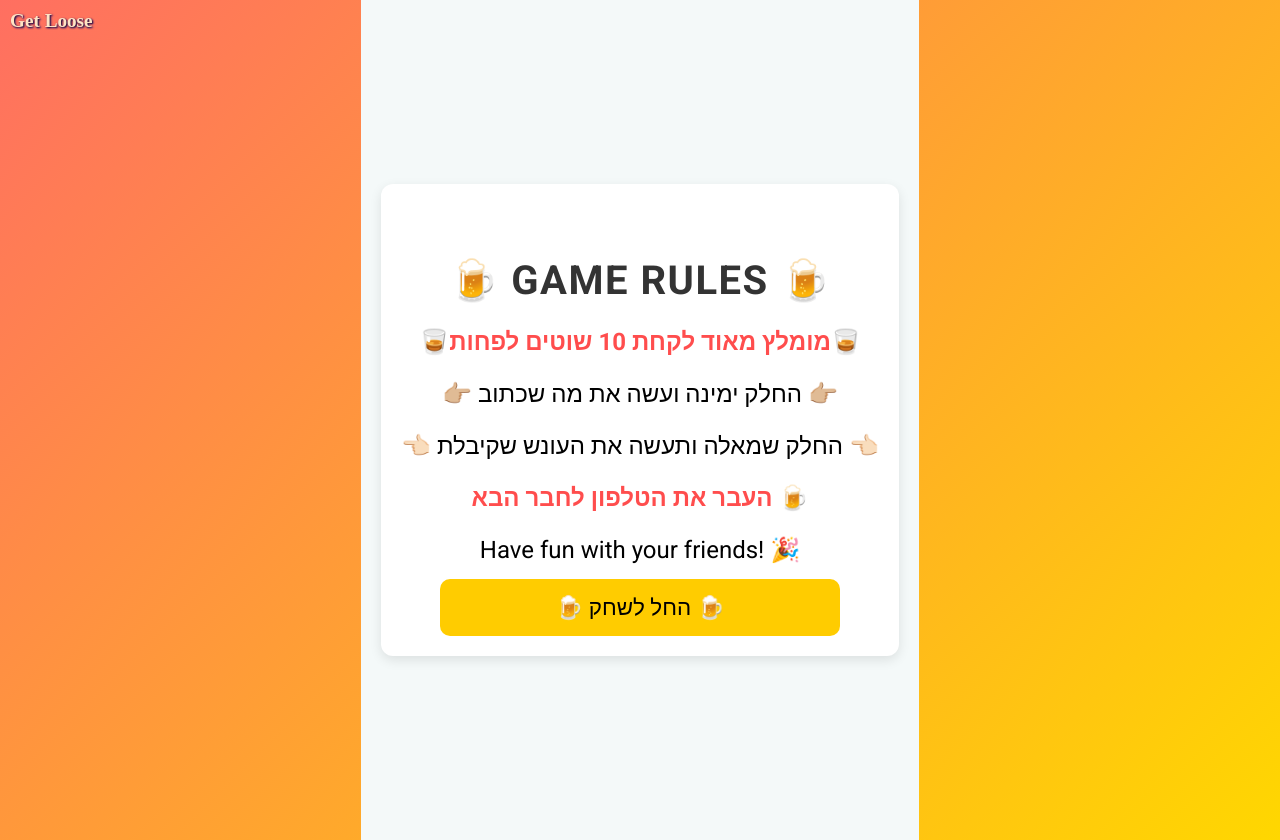
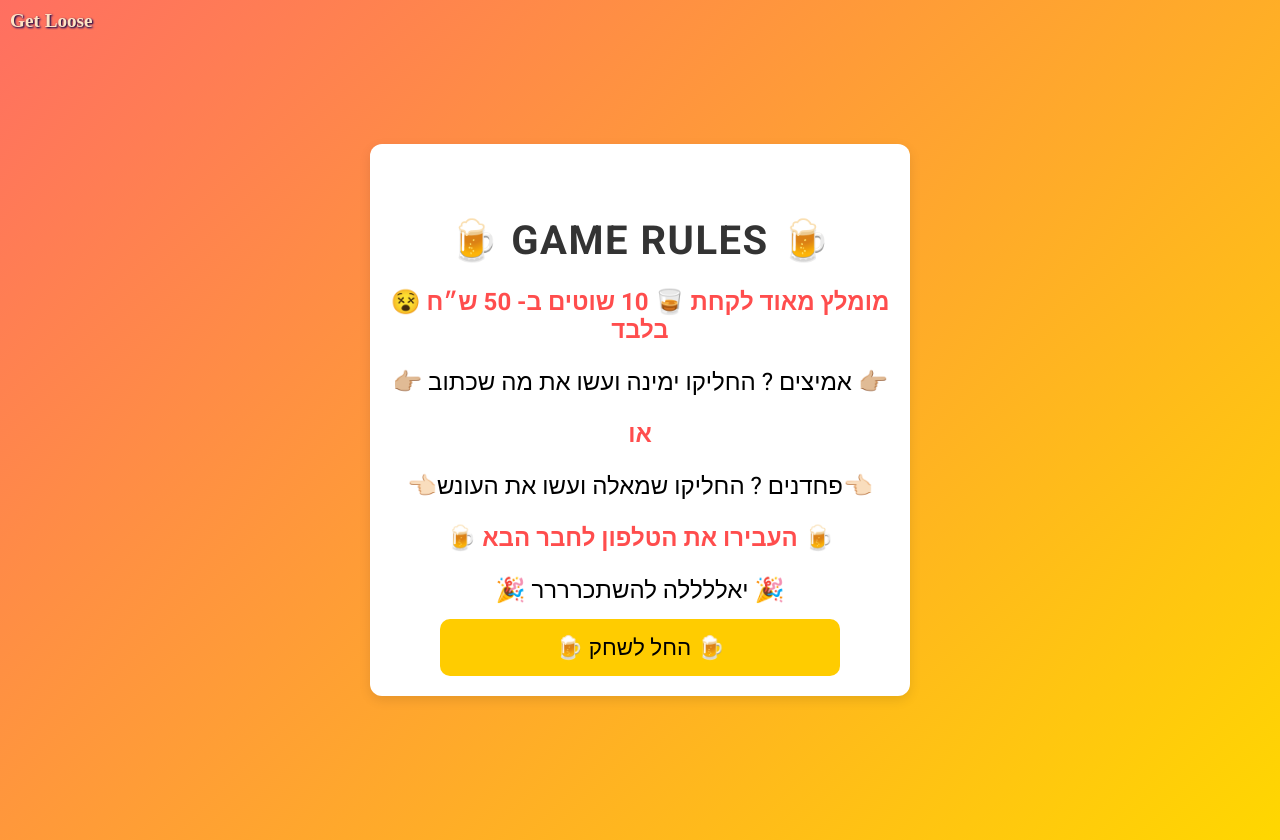
Before and after one commit to bergeron44/getLoose-client, a React (Create React App) app: page /InstructionStupid in a window 1280 px wide. Built offline with nearby package versions, Linux system fonts and the light colour scheme.

Commit message:
style update

```diff
--- a/src/pages/InstructionStupid.css
+++ b/src/pages/InstructionStupid.css
@@ -4,7 +4,7 @@
   justify-content: center;
   align-items: center;
   min-height: 100vh;
-  background-color: #f4f9f9;
+  background-color:linear-gradient(135deg, #ff6f61, #ffd700);;
   padding: 20px;
 }
 
--- a/src/pages/InstructionStupid.js
+++ b/src/pages/InstructionStupid.js
@@ -13,19 +13,21 @@ const InstructionStupid = () => {
 
         if (gameType === 'Date') {
             setInstructions([
-                { text: '🍷 הולך טו עם 2 כוסות יין ב50 ש״ח 🍷', className: 'highlight-red-stupid' },
+                { text: '🍷 הולך מדהים עם 2 כוסות יין ב50 ש״ח 🍷', className: 'highlight-red-stupid' },
                 { text: '👉🏼 החליקו ימינה אם אתם רוצים לשתף או אם עשיתם את מה שכתוב בכרטיס 👉🏼', className: 'highlight-black-stupid' },
+                { text: 'או', className: 'highlight-red-stupid' },
                 { text: '👈🏻 אחרת החליקו שמאלה 👈🏻', className: 'highlight-black-stupid' },
-                { text: 'בצעו את העונש  🍺', className: 'highlight-red-stupid' },
+                { text: '🍺 בצעו את העונש  🍺', className: 'highlight-red-stupid' },
                 { text: 'חזרו חלילה🍻', className: 'highlight-black-stupid' }
             ]);
         } else {
             setInstructions([
-                { text: '🥃מומלץ מאוד לקחת 10 שוטים לפחות🥃', className: 'highlight-red-stupid' },
-                { text: '👉🏼 החלק ימינה ועשה את מה שכתוב 👉🏼', className: 'highlight-black-stupid' },
-                { text: '👈🏻 החלק שמאלה ותעשה את העונש שקיבלת 👈🏻', className: 'highlight-black-stupid' },
-                { text: 'העבר את הטלפון לחבר הבא 🍺', className: 'highlight-red-stupid' },
-                { text: 'Have fun with your friends! 🎉', className: 'highlight-black-stupid' }
+                { text: ' 😵 מומלץ מאוד לקחת  🥃 10 שוטים ב- 50 ש״ח בלבד', className: 'highlight-red-stupid' },
+                { text: '👉🏼 אמיצים ? החליקו ימינה ועשו את מה שכתוב 👉🏼', className: 'highlight-black-stupid' },
+                { text: 'או', className: 'highlight-red-stupid' },
+                { text: '👈🏻פחדנים ? החליקו שמאלה ועשו את העונש👈🏻', className: 'highlight-black-stupid' },
+                { text: '🍺 העבירו את הטלפון לחבר הבא 🍺', className: 'highlight-red-stupid' },
+                { text: '🎉 יאללללה להשתכרררר 🎉', className: 'highlight-black-stupid' }
             ]);
         }
     }, [gameType]);
```
